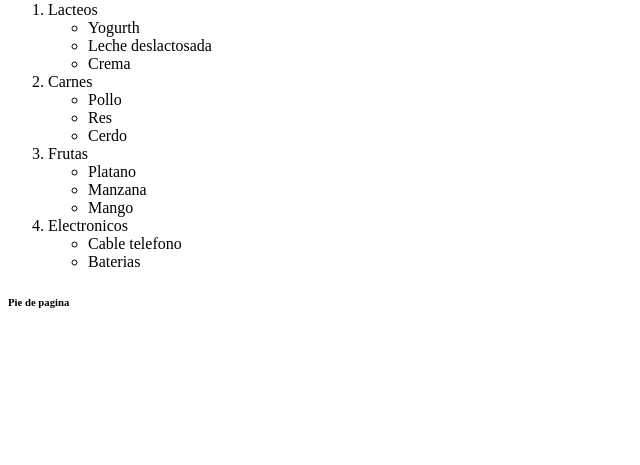
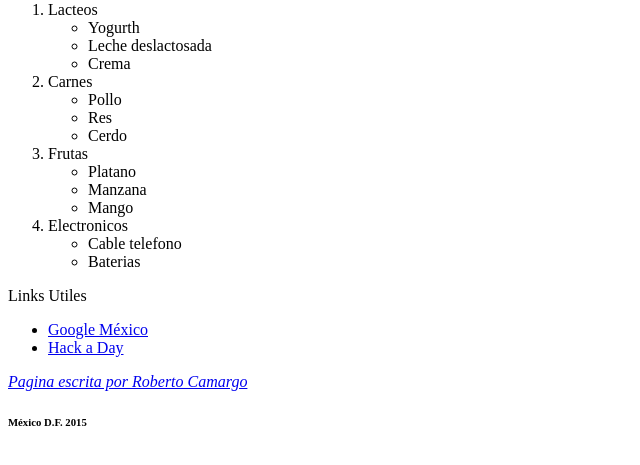
Before and after one commit to robEaGL/Practica-de-listas, a plain HTML site: page index.html in a window 1280 px wide. Shown: the part 79-544 px from the top of the page, without its empty margins (0-640 px from the left). Drawn offline with Linux system fonts and the light colour scheme.

Commit message:
agregado titulo, links y dirección de contacto

```diff
--- a/index.html
+++ b/index.html
@@ -2,9 +2,11 @@
 <html lang="es">
 	<head>
 		<meta charset="UTF-8">
+		<!-- modificado 22/oct/2015 agregado titulo-->
+		<title>Practica de modificaciónes para Dev.F</title>
 	</head>
 	<body>
-		<!-- soy un comentario modificado 21/oct/2015 -->
+		<!-- modificado 21/oct/2015 -->
 		<header>
 			<h1>Lista del super! </h1>
 		</header>
@@ -29,16 +31,28 @@
 							<li>Manzana</li>
 							<li>Mango</li>
 						</ul>
-					<li>Electronicos</li> <!-- Modificado 09:16 PM -->
+					<li>Electronicos</li> <!-- Modificado 09:16 PM Lista agregada -->
 						<ul>
 							<li>Cable telefono</li>
 							<li>Baterias</li>
 						</ul>
 				</ol>
 			</section>
+			<section>
+				<!-- modificado 22/oct/2015 agregados links utiltes-->
+				<p>Links Utiles</p>
+					<ul>
+						<li><link><a href="www.google.com.mx">Google México</link></li>
+						<li><link><a href="hackaday.com">Hack a Day</link></li>
+					</ul>
+			</section>
 		</main>
 		<footer>
-			<h6>Pie de pagina</h6>
+			<!-- modificado 22/oct/2015 agregada dirección de contacto-->
+			<address>
+				Pagina escrita por <a href="mailto:rcgarcia@outlook.com">Roberto Camargo</a>
+			</address>
+			<h6>México D.F. 2015</h6>
 		</footer>
 	</body>
 </html>
```
